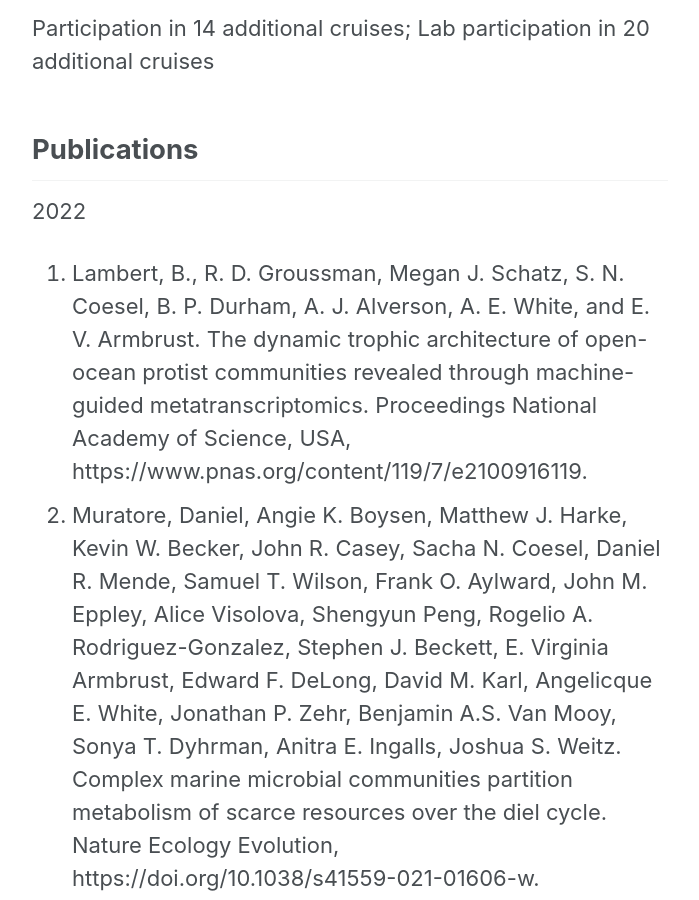
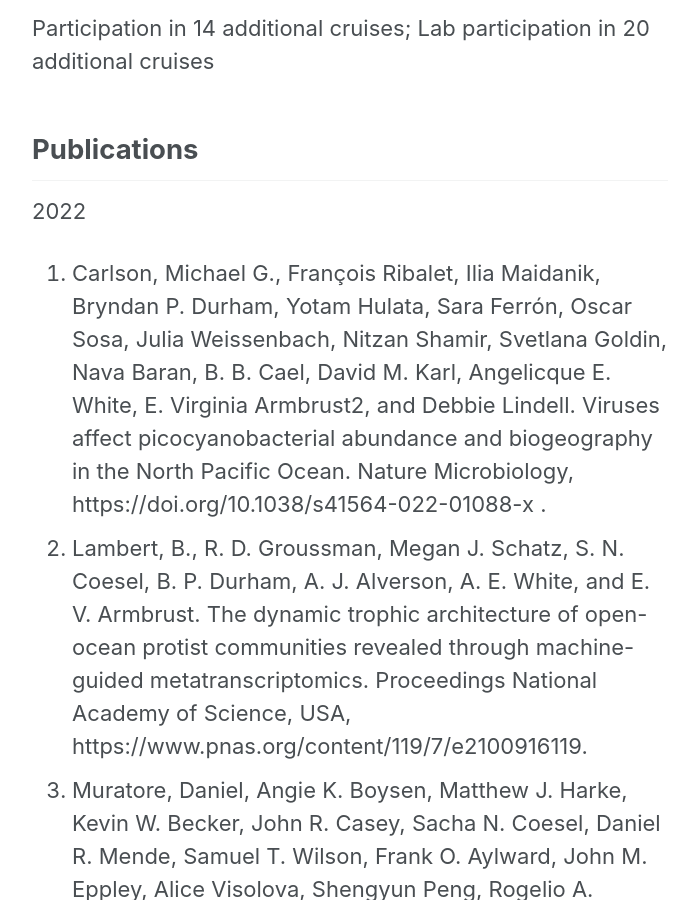
Before and after one commit to armbrustlab/armbrustlab.github.io, a Jekyll site: the page built from collections/_people/armbrust.md, in a window 1280 px wide and 900 px high, scrolled down 4082 px. Shown: the whole window, without its empty margins (290-989 px from the left). Built offline with Jekyll 4.4.1, drawn with Linux system fonts in a browser that asks for light colours; nearby versions of some CDN libraries.

Commit message:
Update armbrust.md

```diff
--- a/collections/_people/armbrust.md
+++ b/collections/_people/armbrust.md
@@ -53,10 +53,11 @@ Lab participation in 20 additional cruises
 ## Publications
 
 2022
+1. Carlson, Michael G., François Ribalet, Ilia Maidanik, Bryndan P. Durham, Yotam Hulata, Sara Ferrón, Oscar Sosa, Julia Weissenbach, Nitzan Shamir, Svetlana Goldin, Nava Baran, B. B. Cael, David M. Karl, Angelicque E. White, E. Virginia Armbrust2, and Debbie Lindell. Viruses affect picocyanobacterial abundance and biogeography in the North Pacific Ocean. Nature Microbiology, https://doi.org/10.1038/s41564-022-01088-x .
 1. Lambert, B., R. D. Groussman, Megan J. Schatz, S. N. Coesel, B. P. Durham, A. J. Alverson, A. E. White, and E. V. Armbrust. The dynamic trophic architecture of open-ocean protist communities revealed through machine-guided metatranscriptomics. Proceedings National Academy of Science, USA, https://www.pnas.org/content/119/7/e2100916119.
 1. Muratore, Daniel, Angie K. Boysen, Matthew J. Harke, Kevin W. Becker, John R. Casey, Sacha N. Coesel, Daniel R. Mende, Samuel T. Wilson, Frank O. Aylward, John M. Eppley, Alice Visolova, Shengyun Peng, Rogelio A. Rodriguez-Gonzalez, Stephen J. Beckett, E. Virginia Armbrust, Edward F. DeLong, David M. Karl, Angelicque E. White, Jonathan P. Zehr, Benjamin A.S. Van Mooy, Sonya T. Dyhrman, Anitra E. Ingalls, Joshua S. Weitz. Complex marine microbial communities partition metabolism of scarce resources over the diel cycle. Nature Ecology Evolution, https://doi.org/10.1038/s41559-021-01606-w.
 1. Follett, Christopher L., Stephanie Durkiewicz, François Ribalet, Emily Zakem, David Caron, E. Virginia Armbrust, Michael J. Follows.  Trophic interactions with heterotrophic bacteria limit the range of Prochlorococcus. Proceedings National Academy of Science, USA, https://doi.org/10.1073/pnas.2110993118.
-2. Mattern∗, Jann Paul, Kristof Glauninger *, Gregory Britten, John Casey, Sangwon Hyun, Zhen Wu, E. Virginia Armbrust, Zaid Harchaoui, François Ribalet. A Bayesian approach to modeling phytoplankton population dynamics from size distribution time series. PLOS Computational Biology, https://doi.org/10.1371/journal.pcbi.1009733.g001
+1. Mattern∗, Jann Paul, Kristof Glauninger *, Gregory Britten, John Casey, Sangwon Hyun, Zhen Wu, E. Virginia Armbrust, Zaid Harchaoui, François Ribalet. A Bayesian approach to modeling phytoplankton population dynamics from size distribution time series. PLOS Computational Biology, https://doi.org/10.1371/journal.pcbi.1009733.g001
 
 2021
 1. Groussman, Ryan D., Sacha N. Coesel, Bryndan P. Durham, E. Virginia Armbrust.  Diel-regulated transcriptional cascades of microbial eukaryotes in the North Pacific Subtropical Gyre. Frontiers in Microbiology, https://doi.org/10.3389/fmicb.2021.682651.
```
